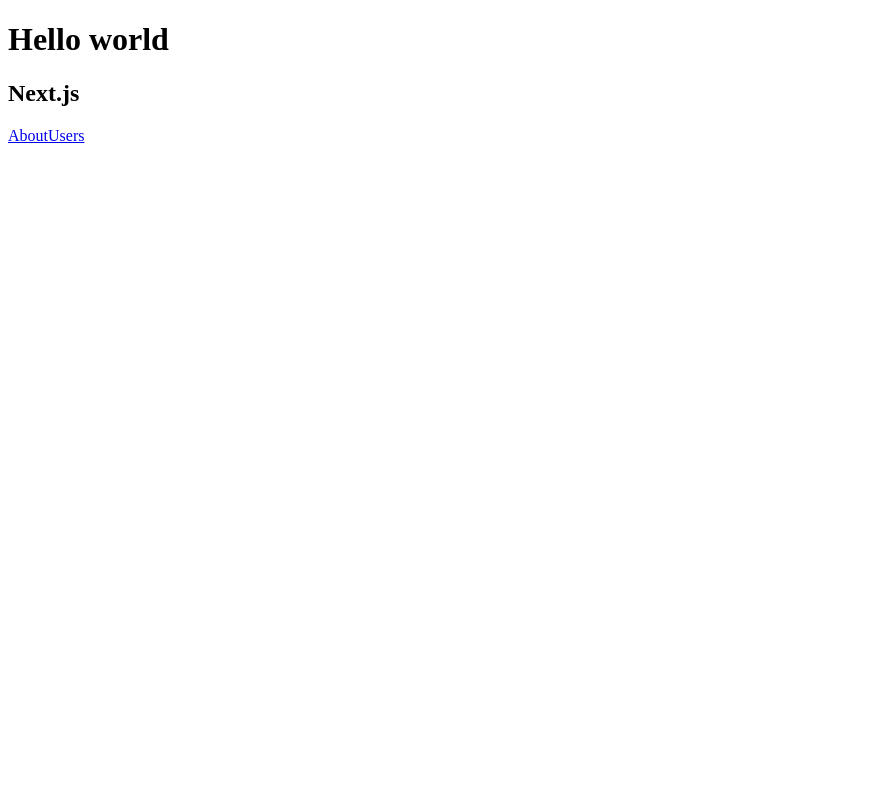
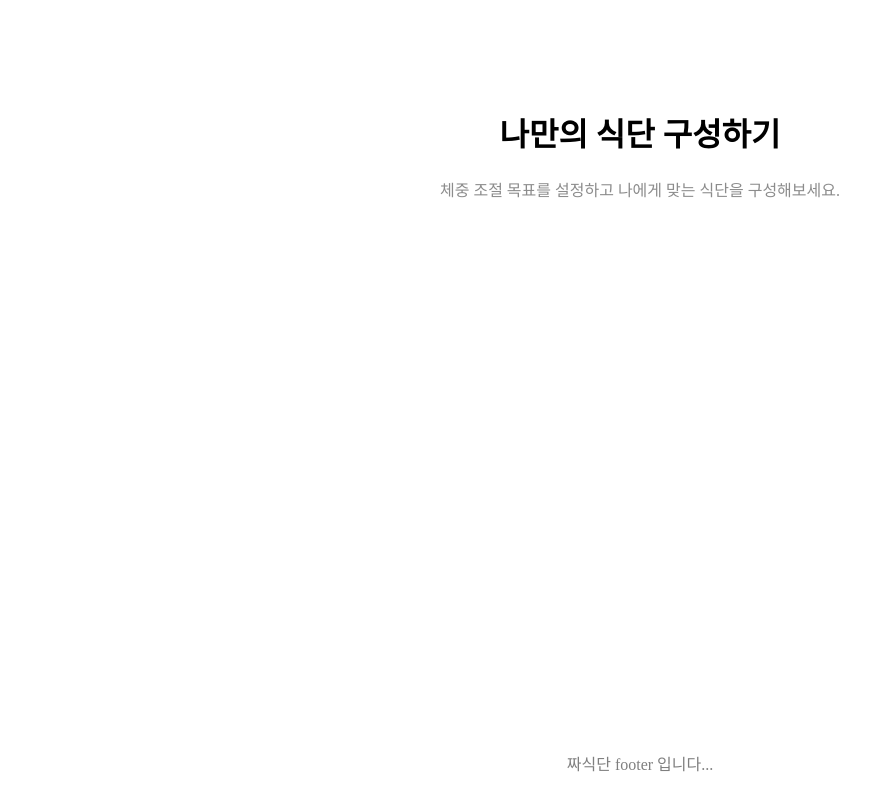
Before and after one commit to 2nnovate/meal-planner-ssr, a Next.js app: page / in a window 1280 px wide. Shown: the whole page, without its empty margins (0-894 px from the left). Built offline with nearby package versions, Linux system fonts and the light colour scheme.

Commit message:
cover page with layout

```diff
--- /dev/null
+++ b/components/Layout.js
@@ -0,0 +1,12 @@
+import Footer from './footer';
+
+import styles from './Layout.module.css';
+
+const Layout = ({ children }) => (
+  <div className={styles.layout}>
+    {children}
+    <Footer />
+  </div>
+);
+
+export default Layout;
--- /dev/null
+++ b/components/Layout.module.css
@@ -0,0 +1,5 @@
+.layout {
+    width: 460px;
+    padding: 80px 10px;
+    margin: auto;
+}
--- /dev/null
+++ b/components/footer/index.js
@@ -0,0 +1,9 @@
+import styles from './index.module.css';
+
+const Index = () => (
+  <footer className={styles.footer}>
+    짜식단 footer 입니다...
+  </footer>
+);
+
+export default Index;
--- /dev/null
+++ b/components/footer/index.module.css
@@ -0,0 +1,10 @@
+.footer {
+    position: fixed;
+    bottom: 0;
+
+    width: inherit;
+    padding: 10px 0 25px;
+
+    text-align: center;
+    color: rgba(0, 0, 0, .5);
+}
--- /dev/null
+++ b/components/steps/index.js
@@ -0,0 +1,12 @@
+import styles from './index.module.css';
+
+const Cover = () => (
+    <div className={styles.cover}>
+      <h1>나만의 식단 구성하기</h1>
+      <div className={styles.description}>
+        체중 조절 목표를 설정하고 나에게 맞는 식단을 구성해보세요.
+      </div>
+    </div>
+);
+
+export default Cover;
--- /dev/null
+++ b/components/steps/index.module.css
@@ -0,0 +1,7 @@
+.cover {
+    text-align: center;
+}
+
+.description {
+    color: #8C8C8C;
+}
--- a/pages/index.js
+++ b/pages/index.js
@@ -1,20 +1,12 @@
-import Link from 'next/link'
+// import Link from 'next/link'
+
+import Layout from '../components/Layout';
+import Cover from '../components/steps';
 
 const Index = () => (
-  <div>
-    <h1>
-      Hello world
-    </h1>
-    <h2>
-      Next.js
-    </h2>
-    <Link href="/about">
-      <a>About</a>
-    </Link>
-    <Link href="/users">
-      <a>Users</a>
-    </Link>
-  </div>
+  <Layout>
+    <Cover />
+  </Layout>
 );
 
 export default Index;
```
